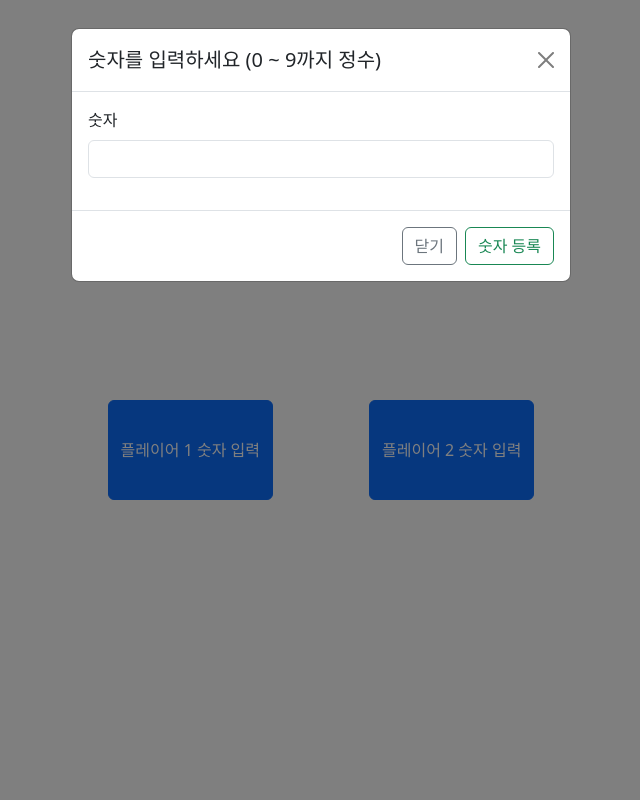
After one commit to eojm9388/numberbaseball, a Django app: template games/templates/games/playgame.html in a window 1280 px wide, after a click on "플레이어 1 숫자 입력". The commit adds this page. Shown: the whole page, without its empty margins (319-959 px from the left). Run offline with Django 3.2, Linux system fonts and the light colour scheme; the template is opened without the code that fills it, so the values that code supplies are empty.

Commit message:
숫자야구 ver1

```diff
--- /dev/null
+++ b/games/templates/games/playgame.html
@@ -0,0 +1,72 @@
+{% extends "base.html" %}
+
+{% block content %}
+<div class="d-flex justify-content-center align-items-cente game-board">
+  <!-- Player1 Button  -->
+  <button type="button" class="btn btn-primary mx-5" data-bs-toggle="modal" data-bs-target="#player1">
+    플레이어 1 숫자 입력
+  </button>
+
+  <!-- Player2 Button -->
+  <button type="button" class="btn btn-primary mx-5" data-bs-toggle="modal" data-bs-target="#player2">
+    플레이어 2 숫자 입력
+  </button>
+</div>
+
+
+
+
+
+
+
+
+<!-- Modal -->
+<div class="modal fade" id="player1" data-bs-backdrop="static" data-bs-keyboard="false" tabindex="-1" aria-labelledby="staticBackdropLabel" aria-hidden="true">
+  <div class="modal-dialog">
+    <form action="">
+      <div class="modal-content">
+        <div class="modal-header">
+          <h1 class="modal-title fs-5" id="staticBackdropLabel">숫자를 입력하세요 (0 ~ 9까지 정수)</h1>
+          <button type="button" class="btn-close" data-bs-dismiss="modal" aria-label="Close"></button>
+        </div>
+        <div class="modal-body">
+          <div class="mb-3">
+            <label for="exampleInputPassword1" class="form-label">숫자</label>
+            <input type="password" class="form-control" id="exampleInputPassword1" name='play1-number'>
+          </div>
+        </div>
+        <div class="modal-footer">
+          <button type="button" class="btn btn-outline-secondary" data-bs-dismiss="modal">닫기</button>
+          <input type="submit"  class="btn btn-outline-success" value="숫자 등록">
+        </div>
+      </div>
+    </div>
+    </form>
+</div>
+
+
+<!-- Modal -->
+<div class="modal fade" id="player2" data-bs-backdrop="static" data-bs-keyboard="false" tabindex="-1" aria-labelledby="staticBackdropLabel" aria-hidden="true">
+  <div class="modal-dialog">
+    <form action="">
+      <div class="modal-content">
+        <div class="modal-header">
+          <h1 class="modal-title fs-5" id="staticBackdropLabel">숫자를 입력하세요 (0 ~ 9까지 정수)</h1>
+          <button type="button" class="btn-close" data-bs-dismiss="modal" aria-label="Close"></button>
+        </div>
+        <div class="modal-body">
+          <div class="mb-3">
+            <label for="exampleInputPassword1" class="form-label">숫자</label>
+            <input type="password" class="form-control" id="exampleInputPassword1" name='play2-number'>
+          </div>
+        </div>
+        <div class="modal-footer">
+          <button type="button" class="btn btn-outline-secondary" data-bs-dismiss="modal">닫기</button>
+          <input type="submit"  class="btn btn-outline-success" value="숫자 등록">
+        </div>
+      </div>
+    </form>
+  </div>
+</div>
+
+{% endblock content %}
--- a/games/urls.py
+++ b/games/urls.py
@@ -2,5 +2,9 @@ from django.urls import path
 from . import views
 
 urlpatterns = [
-    path('', views.index),
+    path('', views.index, name='index'),
+    path('create_player/', views.create_player, name='create_player'),
+    path('play_game/', views.play_game, name='play_game'),
+    path('player1_number/' views.player1_number, name='player1_number'),
+
 ]
--- a/templates/base.html
+++ b/templates/base.html
@@ -5,21 +5,16 @@
   <meta name="viewport" content="width=device-width, initial-scale=1.0">
   <title>Base Ball Game</title>
   <link href="https://cdn.jsdelivr.net/npm/bootstrap@5.3.3/dist/css/bootstrap.min.css" rel="stylesheet" integrity="sha384-QWTKZyjpPEjISv5WaRU9OFeRpok6YctnYmDr5pNlyT2bRjXh0JMhjY6hW+ALEwIH" crossorigin="anonymous">
+  <style>
+    .game-board {
+      height: 100px;
+      margin-top: 400px;
+    }
+  </style>
 </head>
 <body>
-
-  <div class="px-4 py-5 my-5 text-center">
-    <img class="d-block mx-auto mb-4" src="/docs/5.3/assets/brand/bootstrap-logo.svg" alt="" width="72" height="57">
-    <h1 class="display-5 fw-bold text-body-emphasis">Centered hero</h1>
-    <div class="col-lg-6 mx-auto">
-      <p class="lead mb-4">Quickly design and customize responsive mobile-first sites with Bootstrap, the world’s most popular front-end open source toolkit, featuring Sass variables and mixins, responsive grid system, extensive prebuilt components, and powerful JavaScript plugins.</p>
-      <div class="d-grid gap-2 d-sm-flex justify-content-sm-center">
-        <button type="button" class="btn btn-primary btn-lg px-4 gap-3">Primary button</button>
-        <button type="button" class="btn btn-outline-secondary btn-lg px-4">Secondary</button>
-      </div>
-    </div>
-  </div>
-
+  {% block content %}
+  {% endblock content %}
   <script src="https://cdn.jsdelivr.net/npm/bootstrap@5.3.3/dist/js/bootstrap.bundle.min.js" integrity="sha384-YvpcrYf0tY3lHB60NNkmXc5s9fDVZLESaAA55NDzOxhy9GkcIdslK1eN7N6jIeHz" crossorigin="anonymous"></script>
 </body>
 </html>
```
Also changed, not shown: games/forms.py (+7 -7 lines), games/models.py (+7 -9 lines), games/templates/games/index.html (+9 -18 lines), games/views.py (+19 -7 lines), games/migrations/0001_initial.py (added).
